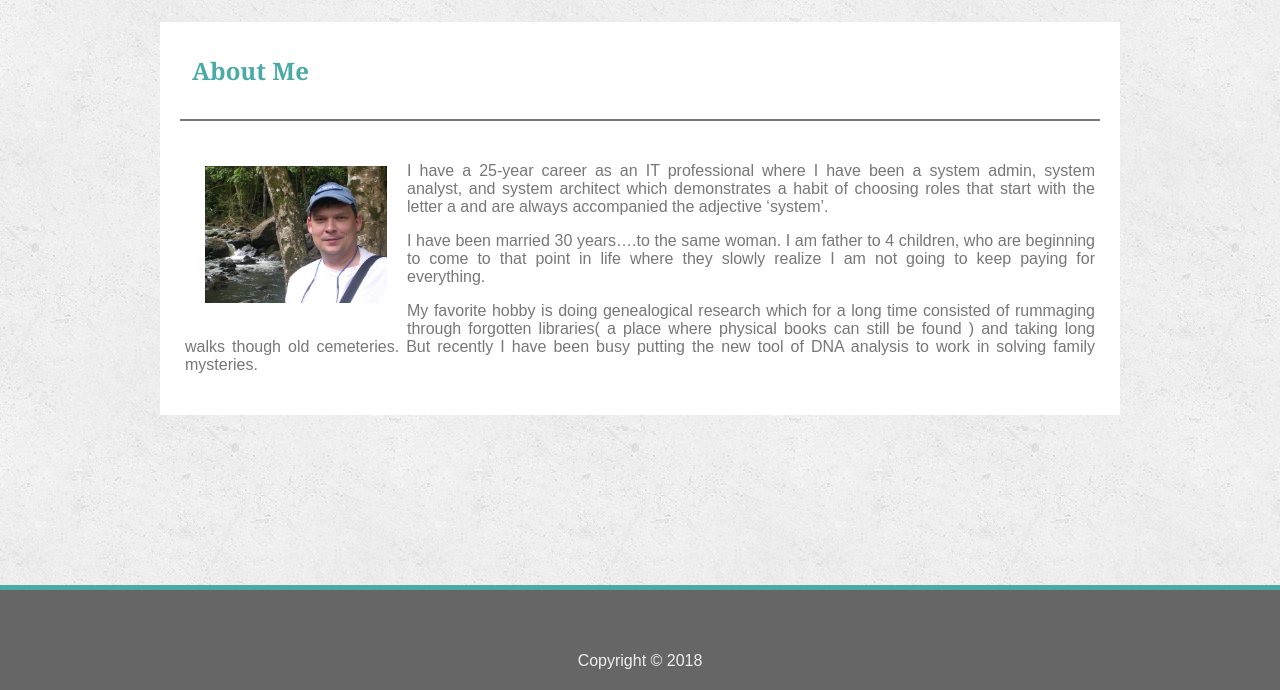
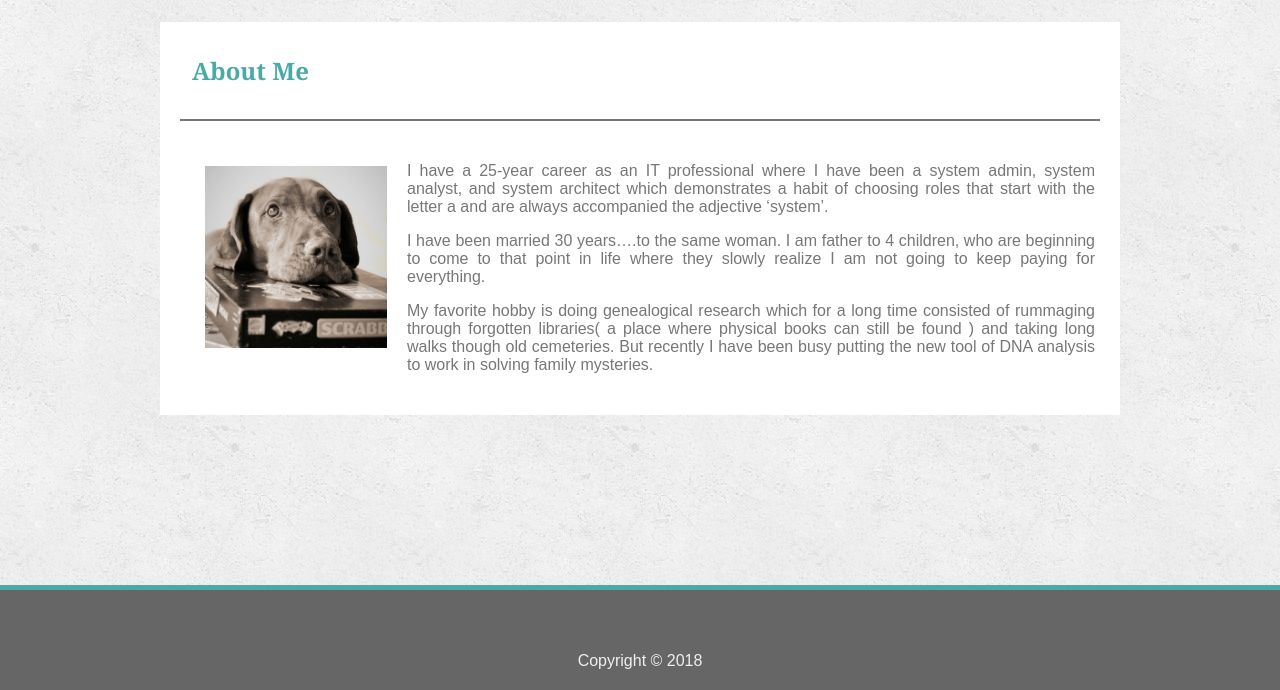
Before and after one commit to jim-walker/Basic-Portfolio, a plain HTML site: page index.html in a window 1280 px wide. Shown: the part 110-800 px from the top of the page. Drawn offline with Linux system fonts and the light colour scheme.

Commit message:
Desperately trying to fix picture

```diff
--- a/index.html
+++ b/index.html
@@ -27,7 +27,7 @@
 			<h1 class="pageTitle">About Me</h1>
             <hr/>
             <div id="bioRow">
-                <img class="bioPic" src="./assets/images/pic.jpg">
+                <img class="bioPic" src="./assets/images/companion.jpg">
                 <p class="bioParagraph">I have a 25-year career as an IT professional where I have been a system admin, system analyst, and system architect which demonstrates a habit of choosing roles that start with the letter a and are always accompanied the adjective ‘system’.</p>
                 <p class="bioParagraph">I have been married 30 years….to the same woman.  I am father to 4 children, who are beginning to come to that point in life where they slowly realize I am not going to keep paying for everything.</p>
                 <p class="bioParagraph">My favorite hobby is doing genealogical research which for a long time consisted of rummaging through forgotten libraries( a place where physical books can still be found ) and taking long walks though old cemeteries.  But recently I have been busy putting the new tool of DNA analysis to work in solving family mysteries.</p>
```
